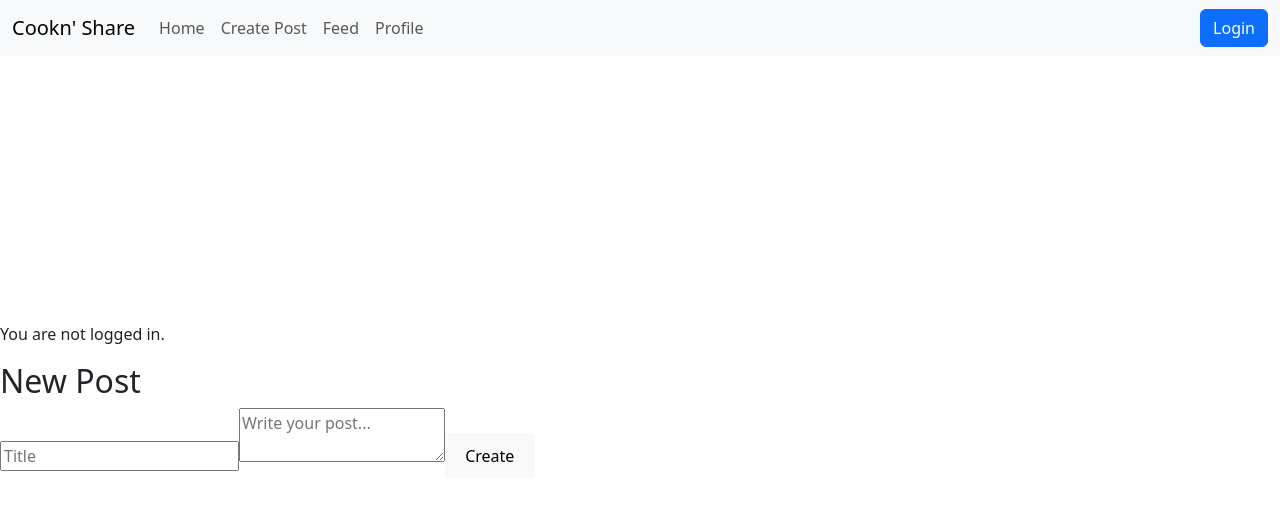
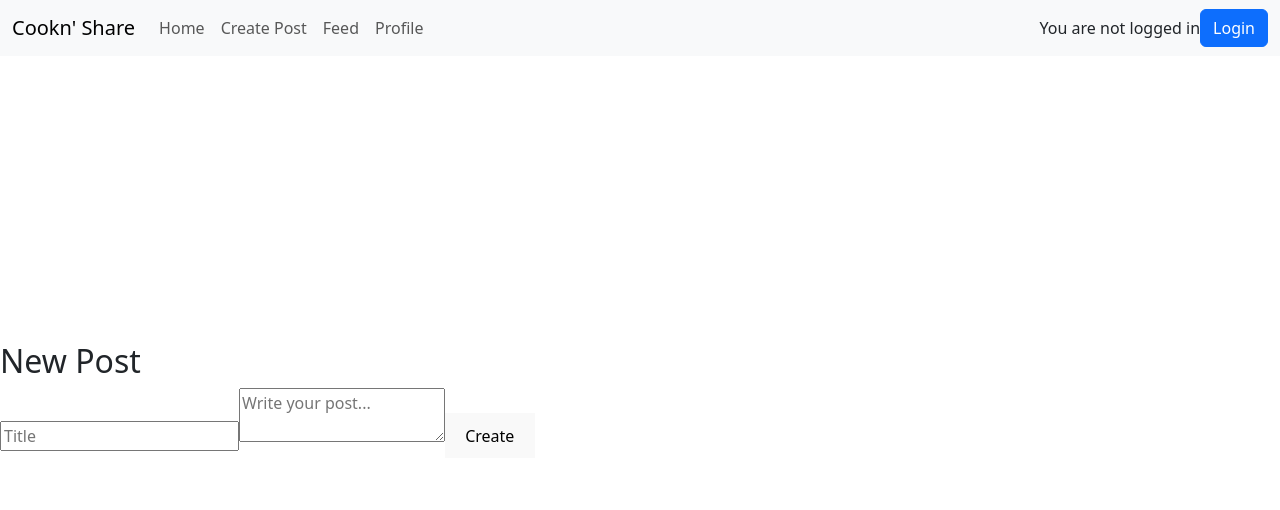
Before and after one commit to s1440/cit382capstone, a React (Vite) app: page /new in a window 1280 px wide. Shown: the top 510 px of the page. Built offline with nearby package versions, Linux system fonts and the light colour scheme.

Commit message:
added memory so you can log in and when you refresh your still logged in and made add post functional

```diff
--- a/src/App.css
+++ b/src/App.css
@@ -78,3 +78,18 @@ img.enlarged {
   margin: 8px 0;
   font-weight: bold;
 }
+
+.navText {
+  display: "flex";
+  gap: "12px";
+  align-items: center;
+
+}
+
+.login-status{
+  margin-right: 12px; /* space between text and button */
+  color: #6c757d;     /* optional gray like muted */
+  font-size: 0.875rem;/* optional small text */
+  white-space: nowrap; /* prevent wrapping */
+
+}
--- a/src/App.jsx
+++ b/src/App.jsx
@@ -25,32 +25,55 @@ function Feed() {
 
 //Nav Bar infomation
 function App() {
-  //## THIS IS THE INFO CODE FOR LOGIN INFOMATION ##
+
+   //## THIS IS THE INFO CODE FOR LOGIN INFOMATION ##
   //this creates a state called posts, initializes it as an emtry array and this is array will store all user-created posts
   // const posts = current statue value. Is all posts on the site
   // const setPosts = function to update it. setPosts is posted added, deleted or edited
-   const [posts, setPosts] = useState([]);
+  const [posts, setPosts] = useState(() => {
+    return JSON.parse(localStorage.getItem("posts")) || [];
+  });
+
+
    //App level state to track whether a user is logged in
-   //false = user is not logged in yet
-   const [isLoggedIn, setIsLoggedIn] = useState(false);
+   const [isLoggedIn, setIsLoggedIn] = useState(() => {
+    return localStorage.getItem("isLoggedIn") === "true";
+   });
    // stores who is logged in
    //is loggedin only tells true/false, currentUser tells us which user
    //when the login form is submitted setCurrentUser tells the app "this is an active user now"
-   const [currentUser, setCurrentUser] = useState(null);
+   const [currentUser, setCurrentUser] = useState(() => {
+    return localStorage.getItem("currentUser");
+   });
 
    // callback passed to login form
    const handleLogin = (username, password) => {
-    if (username && password) {
-      setIsLoggedIn(true);
-      setCurrentUser(username);
-    }
+    if (!username || !password) return;
+      setIsLoggedIn(true); // mark user as logged in
+      setCurrentUser(username); //store who is logged in
+      // remember login
+      localStorage.setItem("isLoggedIn", "true");
+      localStorage.setItem("currentUser", username);
+
+      //close popup
+      setShowPopUp(false);
    };
 
-   //react componet that represents login form UI (inpits for user and password and submit button)
+  // Called when the user clicks "Logout"
+  const handleLogout = () => {
+    // Clear React state
+    setIsLoggedIn(false);
+    setCurrentUser(null);
+
+    // Remove persisted login data
+    localStorage.removeItem("isLoggedIn");
+    localStorage.removeItem("currentUser");
+  };
+
+   //react componet that represents login form UI (inputs for user and password and submit button)
    //by using LoginForm it's rendering that componet inside App.jsx
    // onLogin={handleLogin is how you send data from a parent componet to a child componet
    //<LoginForm onLogin={handleLogin} />
-
   //useEffct runs things react doesn't do automatically (load and save data)
   useEffect(() => {
     localStorage.setItem("posts", JSON.stringify(posts));
@@ -65,12 +88,12 @@ function App() {
 
     <BrowserRouter>
       {/* Navbar with login trigger */}
-      <AppNavBar onLoginClick={() => setShowPopUp(true)} />
+      <AppNavBar onLoginClick={() => setShowPopUp(true)}
+        isLoggedIn={isLoggedIn}
+        currentUser={currentUser}
+        onLogout={handleLogout}
+   />
 
-      {/* Welcome message */}
-      <p className="loginMessage">
-      {isLoggedIn ? `Welcome, ${currentUser}!` : "You are not logged in."}
-      </p>
 
         {/* Login Popup */}
         <PopUp
@@ -81,7 +104,7 @@ function App() {
         </PopUp>
 
         <Routes>
-          <Route path="/feed" element={<ListView posts={posts} />} />
+          <Route path="/feed" element={<ListView posts={posts} setPosts={setPosts} currentUser={currentUser} />} />
           <Route path="/new" element={<NewPost setPosts={setPosts} />} />
           <Route
           path="/post/:id"
--- a/src/pages/AppNavBar.jsx
+++ b/src/pages/AppNavBar.jsx
@@ -3,7 +3,7 @@ import Nav from "react-bootstrap/Nav";
 import Navbar from "react-bootstrap/Navbar";
 import Button from "react-bootstrap/Button";
 
-export default function AppNavbar({ onLoginClick }) {
+export default function AppNavbar({ onLoginClick, onLogout, isLoggedIn, currentUser }) {
   return (
     <Navbar fixed="top" expand="lg" bg="light">
       <Container fluid>
@@ -15,10 +15,14 @@ export default function AppNavbar({ onLoginClick }) {
             <Nav.Link href="/create">Create Post</Nav.Link>
             <Nav.Link href="/feed">Feed</Nav.Link>
             <Nav.Link href="/profile">Profile</Nav.Link>
-          </Nav>
+             </Nav>
+            {/* Show status next to button */}
+          <span className="login-status">
+              {isLoggedIn ? `Welcome, ${currentUser}!` : "You are not logged in"}
+            </span>
           {/* Login button on the right */}
-          <Button variant="primary" onClick={onLoginClick}>
-            Login
+          <Button variant="primary" onClick={isLoggedIn ? onLogout : onLoginClick}>
+            {isLoggedIn ? "Logout" : "Login"}
           </Button>
         </Navbar.Collapse>
       </Container>
--- a/src/pages/ListView.jsx
+++ b/src/pages/ListView.jsx
@@ -1,7 +1,12 @@
 import { Link } from "react-router-dom";
 
 // {posts} is coming from <ListView posts = {posts} /> that is a lifted state from App.jsx
-function ListView({ posts }) {
+function ListView({ posts, setPosts, currentUser}) {
+
+  const handleDelete = (id) => {
+    setPosts(prev => prev.filter(post => post.id !== id));
+
+  };
   return (
     <div>
       <h1>Posts</h1>
@@ -20,6 +25,10 @@ function ListView({ posts }) {
           <Link to={`/post/${post.id}`}>
             <h3>{post.title}</h3>
           </Link>
+          {/*shows delete button only if logged in user is the author */}
+          {currentUser == post.author && (
+          <button onClick={() => handleDelete(post.id)}> Delete</button>
+          )}
         </div>
       ))}
     </div>
--- a/src/pages/NewPost.jsx
+++ b/src/pages/NewPost.jsx
@@ -3,7 +3,7 @@ import { useNavigate } from "react-router-dom";
 
 //creates react componet and makes it the default export
 //receives setposts fromm App.jsx
-function NewPost({ setPosts }) {
+function NewPost({ setPosts, currentUser }) {
     //title stores the input value
     //starts as an emptry string and setTitle updates the value
     //this controls the title input field
@@ -23,7 +23,8 @@ function NewPost({ setPosts }) {
     const newPost = {
       id: Date.now(),
       title,
-      body
+      body,
+      author: currentUser || "Unknown",
     };
 
     //adds the new post to the array and triggers a re-render everywhere
@@ -33,8 +34,10 @@ function NewPost({ setPosts }) {
     // [ ...prev, newPost ] = a new array with everything in prev, plus newPost at the end.
     setPosts((prev) => [...prev, newPost]);
     //sends the user back to the feed
-    navigate("/");
+    navigate("/feed");
   }
+
+
 
   return (
     //handles submit logic and allows enter key submission
@@ -77,6 +80,7 @@ function NewPost({ setPosts }) {
       <button>Create</button>
     </form>
   );
+
 }
 
 export default NewPost;
```
Also changed, not shown: public/orange_chicken.webp (added), public/steak.avif (added), src/README.md.
